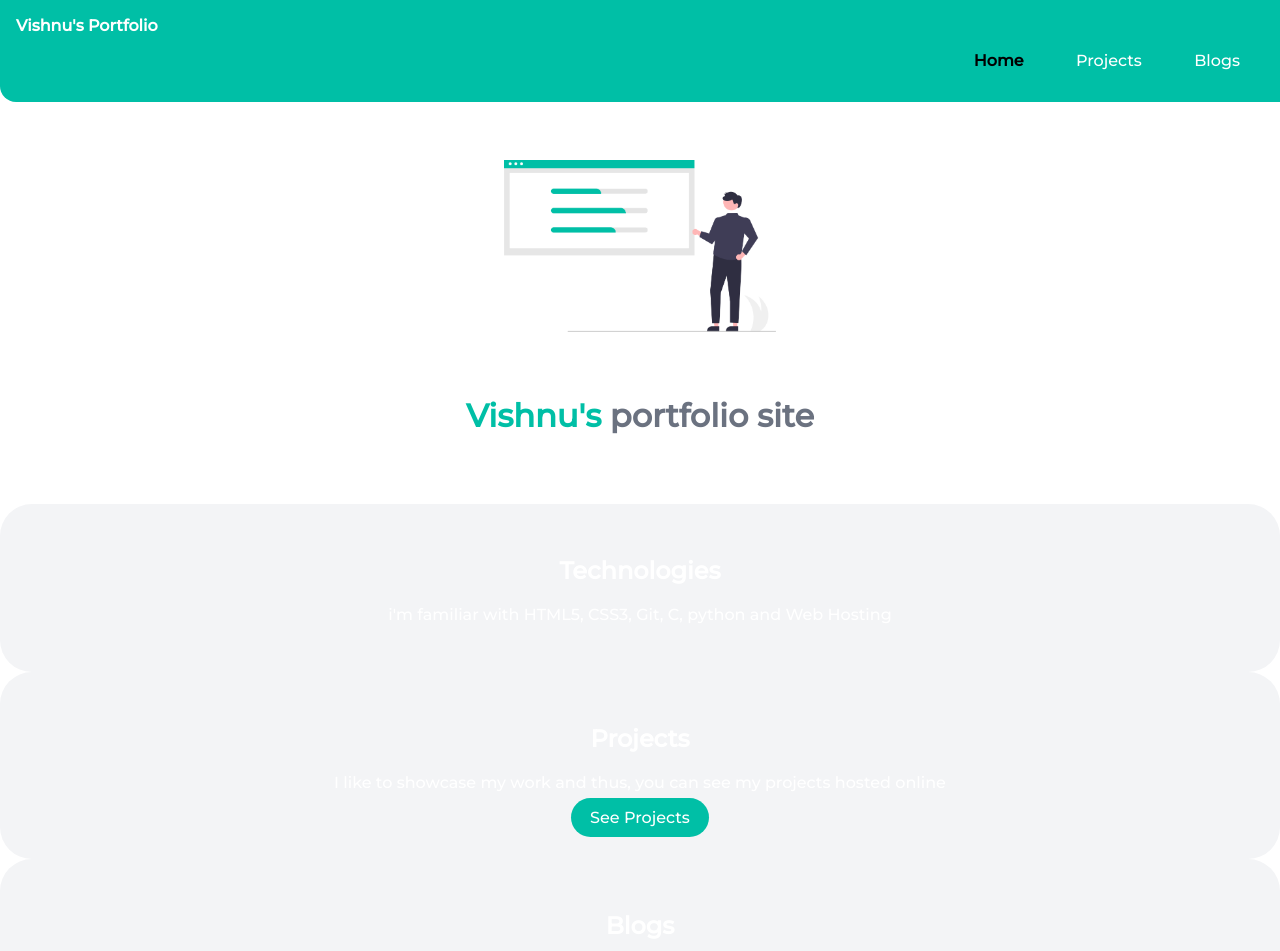
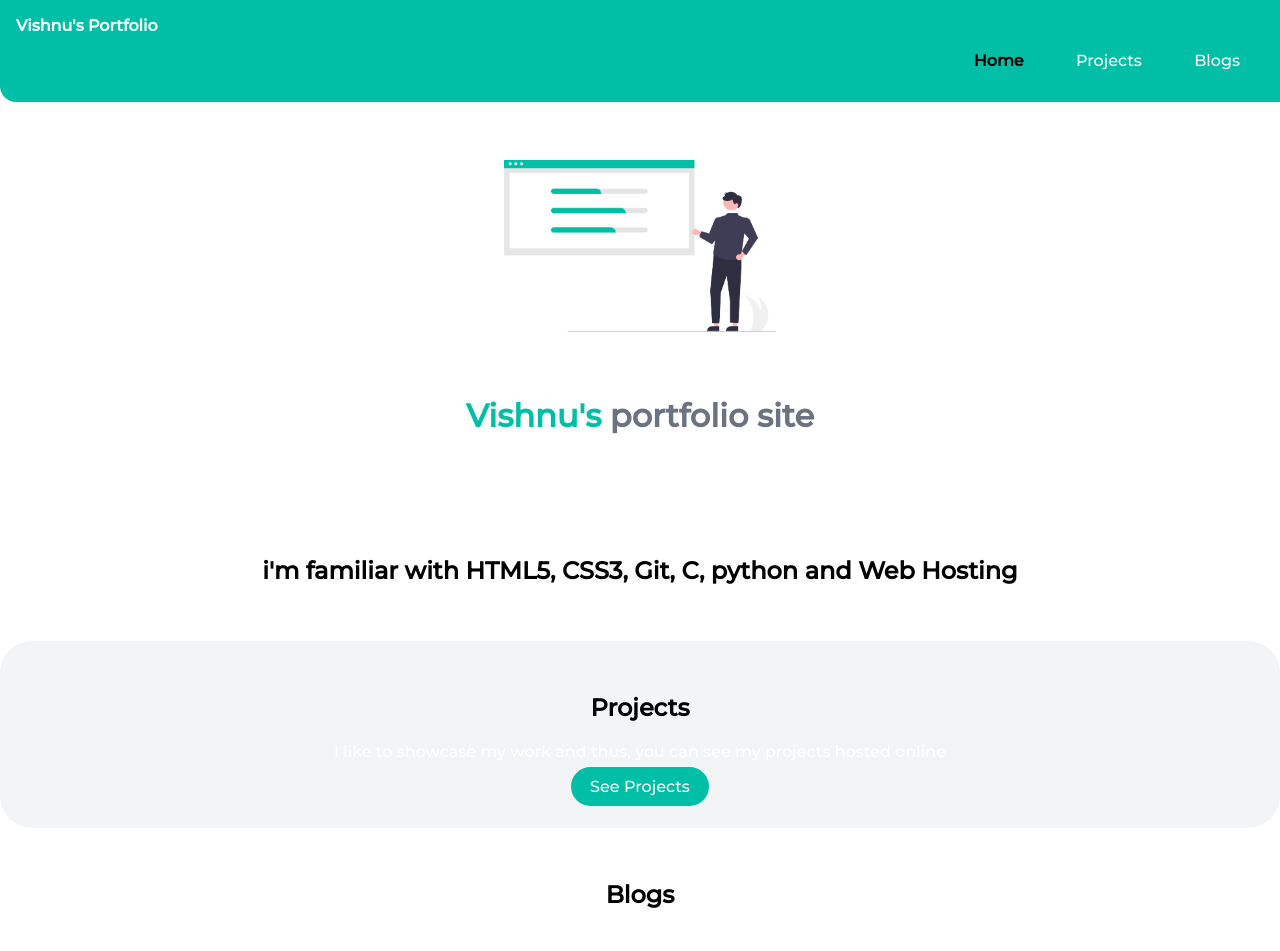
Before and after one commit to vishnu-chandran/MARK-4, a plain HTML site: page index.html in a window 1280 px wide. Shown: the top 951 px of the page. Drawn offline with Linux system fonts and the light colour scheme.

Commit message:
style: section color

```diff
--- a/index.html
+++ b/index.html
@@ -31,25 +31,25 @@
             <img class="head-image" src="images/header.png"/>
             <h1 class="head-text"><span class="head-text-highlight">Vishnu's</span> portfolio site</h1>
             </header>
-            <section class="section ow">
+            <section class="section ">
                 <div class="container center-container">
-                    <h1 style="color: white" >Technologies</h1>
-                    <p style="color: white" >i'm familiar with HTML5, CSS3, Git, C, python and Web Hosting
+                    <h1 style="color: black >Technologies</h1>
+                    <p style="color: black" >i'm familiar with HTML5, CSS3, Git, C, python and Web Hosting
                     </p>
                 </div>
 
             </section>
             <section class="section ow">
                 <div class="container center-container">
-                    <h1 style="color: white">Projects</h1>
+                    <h1 style="color: black">Projects</h1>
                 <p style="color: white" >I like to showcase my work and thus, you can see my projects hosted online</p>
                 </div>
                 <a class="link-primary link" href="projects.html">See Projects
                 </a>
             </section>
-            <section  class="section ow">
+            <section  class="section ">
                 <div class="container center-container">
-                    <h1 style="color: white" >Blogs</h1>
+                    <h1 style="color: black" >Blogs</h1>
                     <p style="color: white" >I am also working on some technical and non techincal blogs. I like to document my journey of learning.</p>
                 </div>
                 <a class="link-secondary link" href="blog.html">Read Blogs</a>
```
